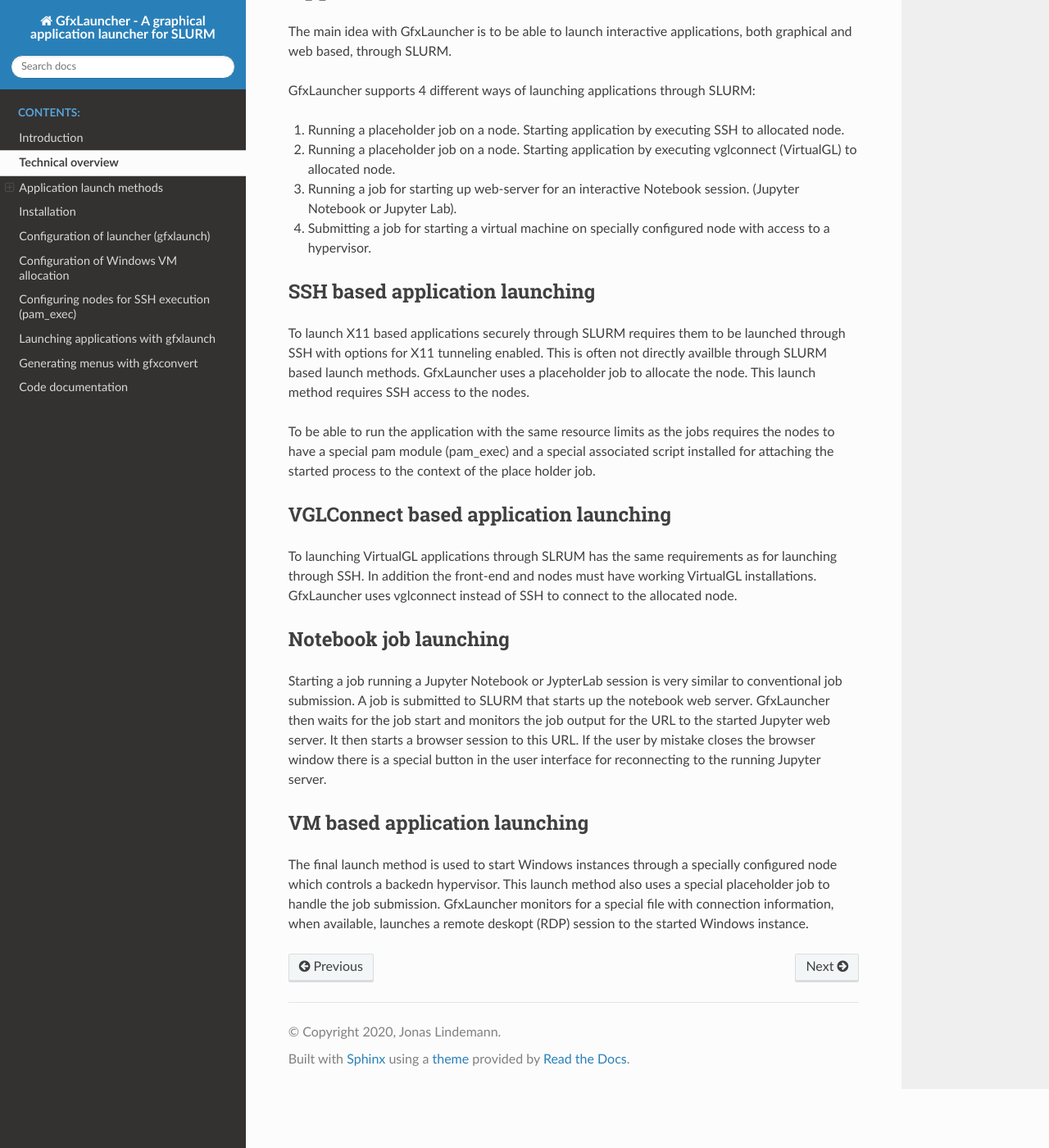
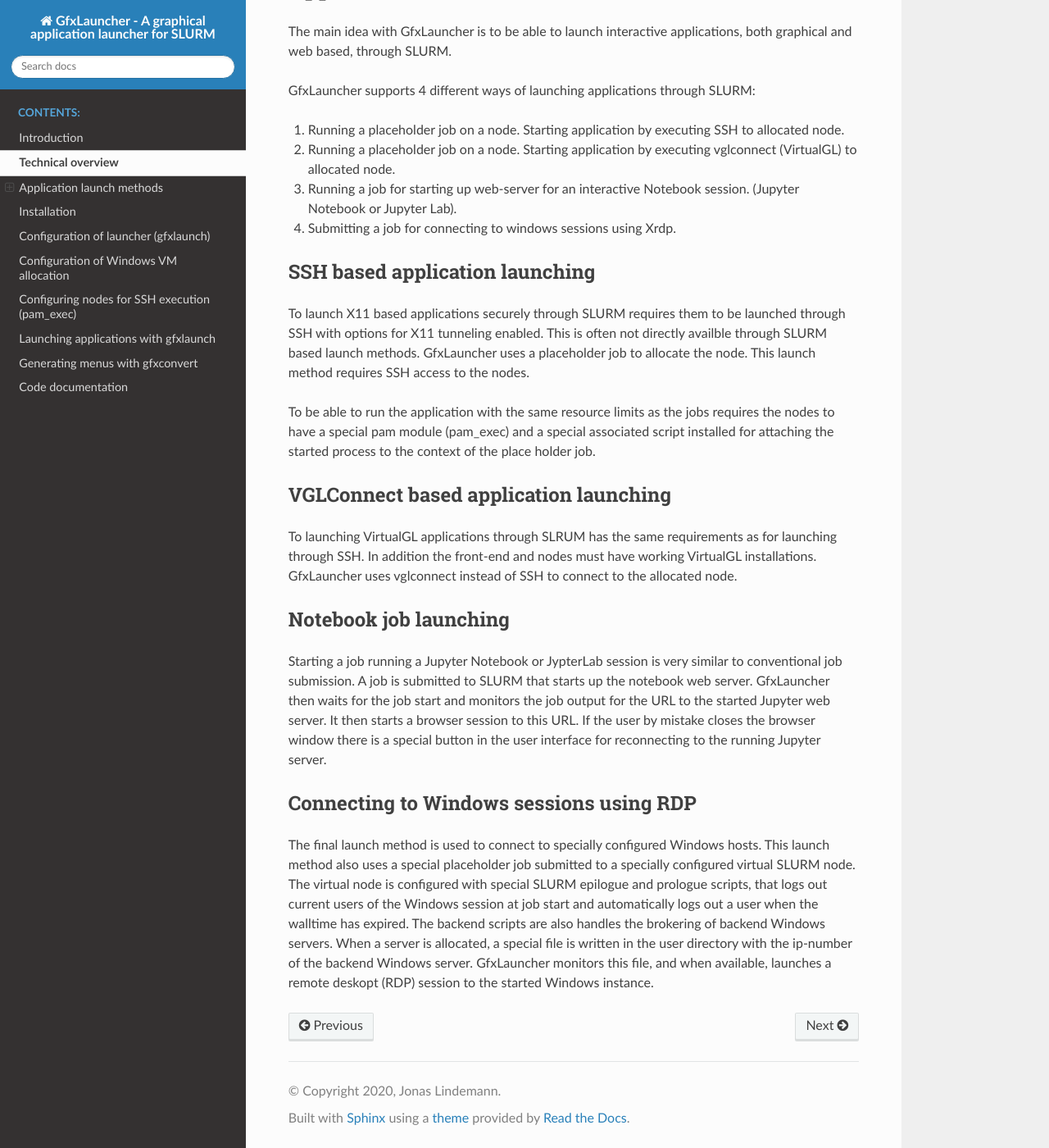
Before and after one commit to lunarc/gfxlauncher, a Sphinx documentation site: the page built from docs/source/technical_description.rst, in a window 1280 px wide and 1400 px high, scrolled down 381 px. Shown: the whole window at 82% size. Built offline with Sphinx 7.4.7 and the Read the Docs theme 2.0.0, drawn with Linux system fonts in a browser that asks for light colours.

Commit message:
Working on documentation.

```diff
--- a/docs/source/technical_description.rst
+++ b/docs/source/technical_description.rst
@@ -17,7 +17,7 @@
 1. Running a placeholder job on a node. Starting application by executing SSH to allocated node.
 2. Running a placeholder job on a node. Starting application by executing vglconnect (VirtualGL) to allocated node.
 3. Running a job for starting up web-server for an interactive Notebook session. (Jupyter Notebook or Jupyter Lab).
-4. Submitting a job for starting a virtual machine on specially configured node with access to a hypervisor.
+4. Submitting a job for connecting to windows sessions using Xrdp.
 
 SSH based application launching
 -------------------------------
@@ -36,7 +36,7 @@
 
 Starting a job running a Jupyter Notebook or JypterLab session is very similar to conventional job submission. A job is submitted to SLURM that starts up the notebook web server. GfxLauncher then waits for the job start and monitors the job output for the URL to the started Jupyter web server. It then starts a browser session to this URL. If the user by mistake closes the browser window there is a special button in the user interface for reconnecting to the running Jupyter server.
 
-VM based application launching
-------------------------------
+Connecting to Windows sessions using RDP
+----------------------------------------
 
-The final launch method is used to start Windows instances through a specially configured node which controls a backedn hypervisor. This launch method also uses a special placeholder job to handle the job submission. GfxLauncher monitors for a special file with connection information, when available, launches a remote deskopt (RDP) session to the started Windows instance.
+The final launch method is used to connect to specially configured Windows hosts. This launch method also uses a special placeholder job submitted to a specially configured virtual SLURM node. The virtual node is configured with special SLURM epilogue and prologue scripts, that logs out current users of the Windows session at job start and automatically logs out a user when the walltime has expired. The backend scripts are also handles the brokering of backend Windows servers. When a server is allocated, a special file is written in the user directory with the ip-number of the backend Windows server. GfxLauncher monitors this file, and when available, launches a remote deskopt (RDP) session to the started Windows instance.
```
Also changed, not shown: docs/source/introduction.rst (+7 -0 lines).
